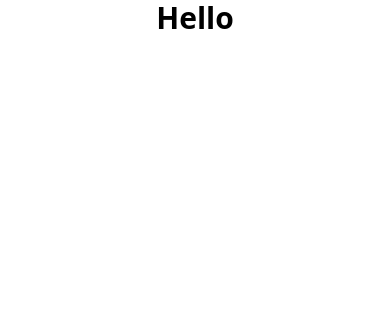
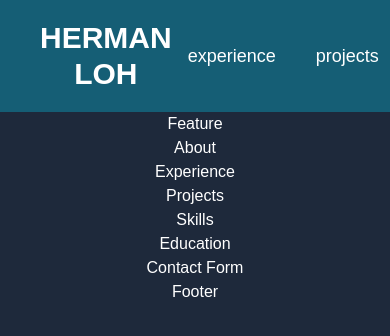
Before and after one commit to hurrmun/herman-portfolio-site, a React (Create React App) app: page / in a window 390 px wide. Shown: the top 336 px of the page. Built offline with nearby package versions, Linux system fonts and the light colour scheme.

Commit message:
created basic navbar (not responsive atm)

```diff
--- a/src/App.jsx
+++ b/src/App.jsx
@@ -1,9 +1,18 @@
 import "./App.css";
+import { Navbar } from "./components";
 
 function App() {
   return (
-    <div className="App">
-      <h1 className="text-3xl font-bold">Hello</h1>
+    <div className="App bg-slate-800 text-white h-screen font-poppins pt-28">
+      <Navbar />
+      <h2>Feature</h2>
+      <h2>About</h2>
+      <h2>Experience</h2>
+      <h2>Projects</h2>
+      <h2>Skills</h2>
+      <h2>Education</h2>
+      <h2>Contact Form</h2>
+      <h2>Footer</h2>
     </div>
   );
 }
--- /dev/null
+++ b/src/components/Navbar.jsx
@@ -0,0 +1,35 @@
+import React from "react";
+
+const Navbar = () => {
+  const navItems = ["experience", "projects", "skills", "education", "contact"];
+
+  const NavItem = (props) => {
+    return (
+      <li>
+        <a
+          href={`#${props.item}`}
+          className="hover:bg-cyan-700 px-4 py-2 rounded-lg transition-all duration-100 hover:cursor-pointer"
+        >
+          {props.item}
+        </a>
+      </li>
+    );
+  };
+
+  return (
+    <nav className="fixed top-0 w-full">
+      <div className="flex justify-between text-white px-10 py-5 items-center bg-cyan-800">
+        <a href="#feature">
+          <h2 className="text-3xl font-bold">HERMAN LOH</h2>
+        </a>
+        <ul className="flex space-x-2 text-lg lowercase font-thin">
+          {navItems.map((el) => (
+            <NavItem item={el} />
+          ))}
+        </ul>
+      </div>
+    </nav>
+  );
+};
+
+export default Navbar;
--- /dev/null
+++ b/src/components/index.js
@@ -0,0 +1 @@
+export { default as Navbar } from "./Navbar";
```
